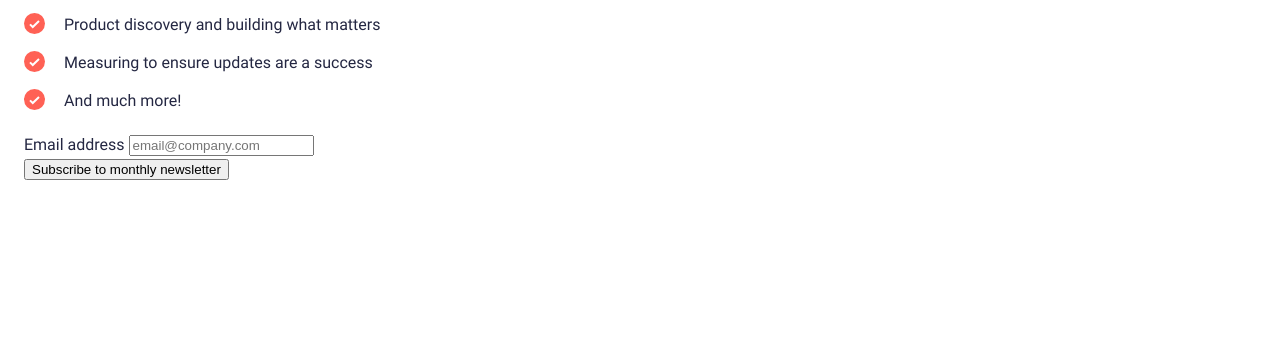
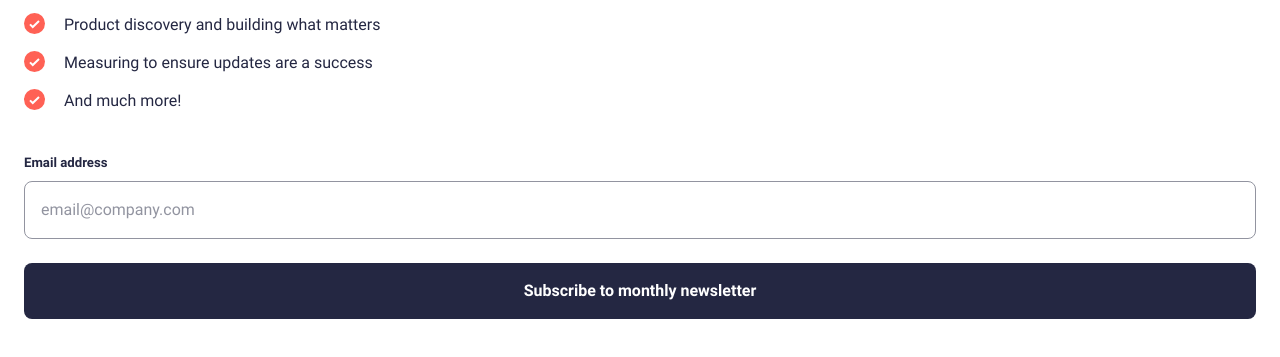
Before and after one commit to oryanhach/newsletter-sign-up-form, a plain HTML site: page index.html in a window 1280 px wide. Shown: the part 411-768 px from the top of the page. Drawn offline with Linux system fonts and the light colour scheme.

Commit message:
added styling to the form

```diff
--- a/style.css
+++ b/style.css
@@ -71,18 +71,57 @@ body {
 	line-height: 1.5;
 }
 
-.newsletter-cta {
+input {
+	padding: 1rem;
+	border-radius: 0.5rem;
+	font: inherit;
+	font-size: var(--fs-400);
+	font-weight: var(--fw-reguler);
+	border: 1px solid var(--clr-neutral-200);
 }
 
-.newsletter-cta > .content {
-	display: grid;
-	gap: 1rem;
-	padding: 1.5rem;
+input::placeholder {
+	color: var(--clr-neutral-200);
 }
 
-.newsletter-cta .title {
-	font-size: var(--fs-900);
+.form-group {
+	display: grid;
+	gap: 0.5rem;
+	font-size: var(--fs-300);
 	font-weight: var(--fw-bold);
+}
+
+.button {
+	background: var(--clr-neutral-800);
+	color: var(--clr-neutral-100);
+	font: inherit;
+	font-weight: var(--fw-bold);
+	border: 0;
+	padding: 1rem;
+	border-radius: 0.5rem;
+}
+
+.button:hover,
+.button:focus-visible {
+	position: relative;
+	background-image: linear-gradient(
+		-90deg,
+		var(--clr-accent-400),
+		var(--clr-accent-500)
+	);
+}
+
+.button:hover::after,
+.button:focus-visible::after {
+	content: '';
+	position: absolute;
+	z-index: -1;
+	inset: 0;
+	background: inherit;
+	border-radius: inherit;
+	translate: 0 1.5rem;
+	filter: blur(1rem);
+	opacity: 0.5;
 }
 
 .checkmark-list {
@@ -98,3 +137,23 @@ body {
 .checkmark-list li::before {
 	content: url(assets/images/icon-list.svg);
 }
+
+.newsletter-cta {
+}
+
+.newsletter-cta > .content {
+	display: grid;
+	gap: 1rem;
+	padding: 1.5rem;
+}
+
+.newsletter-cta .title {
+	font-size: var(--fs-900);
+	font-weight: var(--fw-bold);
+}
+
+.newsletter-cta form {
+	margin-block-start: 1.25rem;
+	display: grid;
+	gap: 1.5rem;
+}
```
